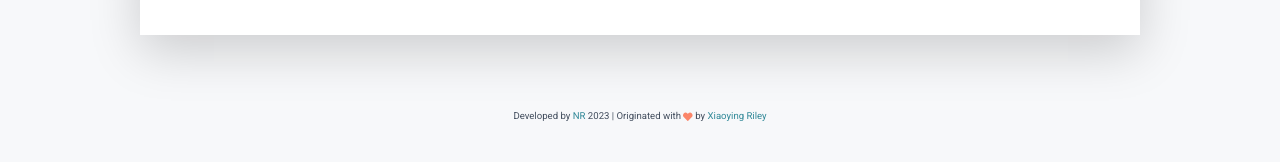
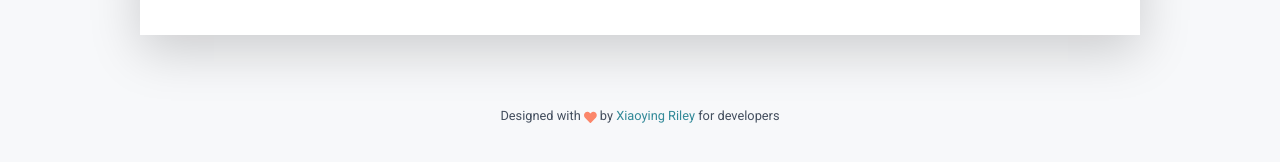
Before and after one commit to NRHartFRC/resume, a Jekyll site: the page built from index.markdown, in a window 1280 px wide and 900 px high, scrolled down 5948 px. Shown: the part 724-886 px from the top of the window. Built offline with Jekyll 4.4.1, drawn with Linux system fonts in a browser that asks for light colours; nearby versions of some CDN libraries.

Commit message:
added gtag, github social, seo desc; fixed scss calc conflict, and data types; _grid conflicts - see 01SEP2023 comments

```diff
--- a/_includes/footer.html
+++ b/_includes/footer.html
@@ -1,6 +1,5 @@
-<footer class="footer text-center pt-2 pb-5" style="font-size: 75%;">
+<footer class="footer text-center pt-2 pb-5">
     <!--/* This template is released under the Creative Commons Attribution 3.0 License. Please keep the attribution link below when using for your own project. Thank you for your support. :) If you'd like to use the template without the attribution, you can buy the commercial license via our website: themes.3rdwavemedia.com */-->
-    <small class="copyright">Developed by <a href="https://nrhartfrc.github.io/resume/"
-        target="_blank">NR</a> 2023 | Originated with <i class="fas fa-heart"></i> by <a href="http://themes.3rdwavemedia.com"
-            target="_blank">Xiaoying Riley</a></small>
+    <small class="copyright">Designed with <i class="fas fa-heart"></i> by <a href="http://themes.3rdwavemedia.com"
+            target="_blank">Xiaoying Riley</a> for developers</small>
 </footer>
--- a/_sass/bootstrap/scss/mixins/_grid.scss
+++ b/_sass/bootstrap/scss/mixins/_grid.scss
@@ -39,11 +39,11 @@
 }
 
 @mixin make-col($size, $columns: $grid-columns) {
-  flex: 0 0 percentage(($size / $columns));
+  flex: 0 0 percentage(calc(($size / $columns)));
   // Add a `max-width` to ensure content within each column does not blow out
   // the width of the column. Applies to IE10+ and Firefox. Chrome and Safari
   // do not appear to require this.
-  max-width: percentage(($size / $columns));
+  max-width: percentage(calc(($size / $columns)));
 }
 
 @mixin make-col-offset($size, $columns: $grid-columns) {
```
Also changed, not shown: 5 other files.
